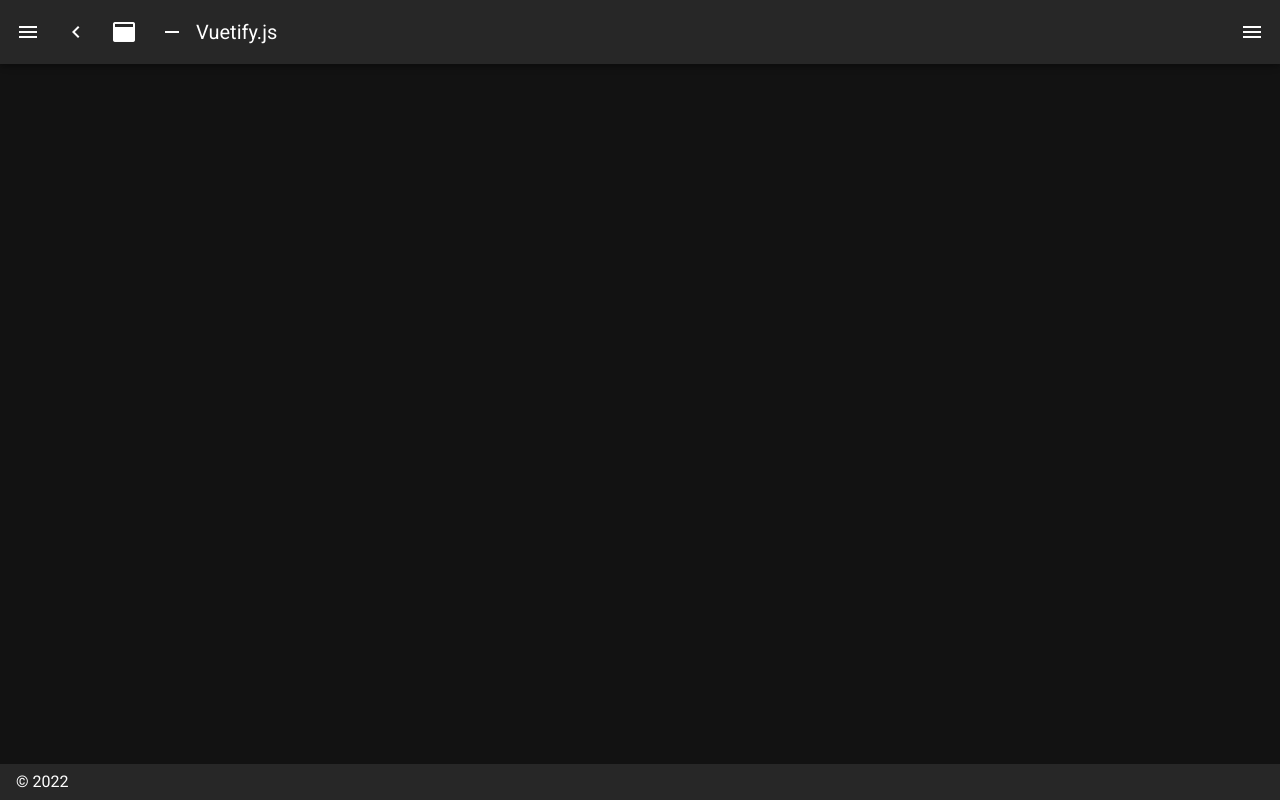
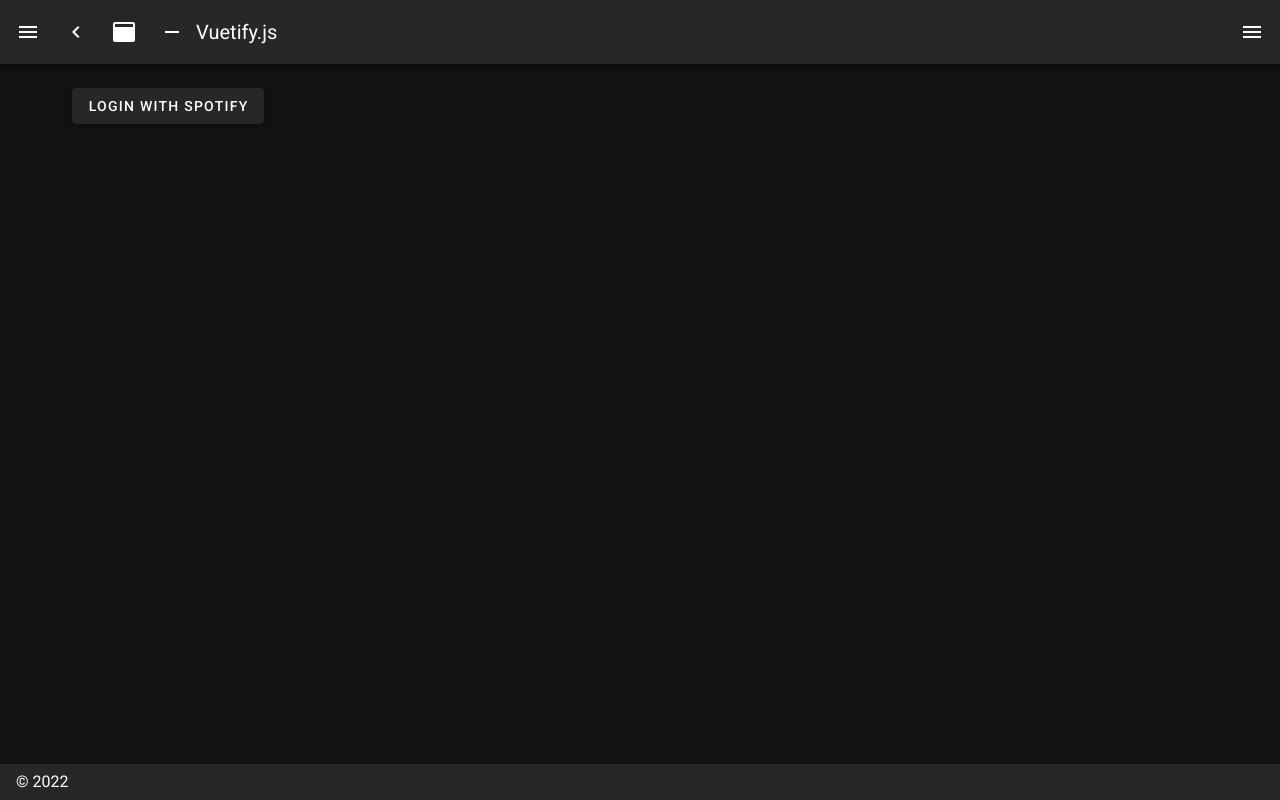
Before and after one commit to pushu0/spotify-test, a Nuxt app: page /login in a window 1280 px wide. Before the commit this address had no page. Built offline with nearby package versions, Linux system fonts and the light colour scheme.

Commit message:
Enable store / Create login page

```diff
--- /dev/null
+++ b/pages/login.vue
@@ -0,0 +1,27 @@
+<template>
+  <v-container>
+    <v-btn @click="userLogin">Login with Spotify</v-btn>
+  </v-container>
+</template>
+
+<script>
+export default {
+  data() {
+    return {
+      login: {
+        username: '',
+        password: '',
+      },
+    }
+  },
+  methods: {
+    async userLogin() {
+      try {
+        await this.$auth.loginWith('custom')
+      } catch (err) {
+        console.log(err)
+      }
+    },
+  },
+}
+</script>
```
Also changed, not shown: store/index.ts (added).
